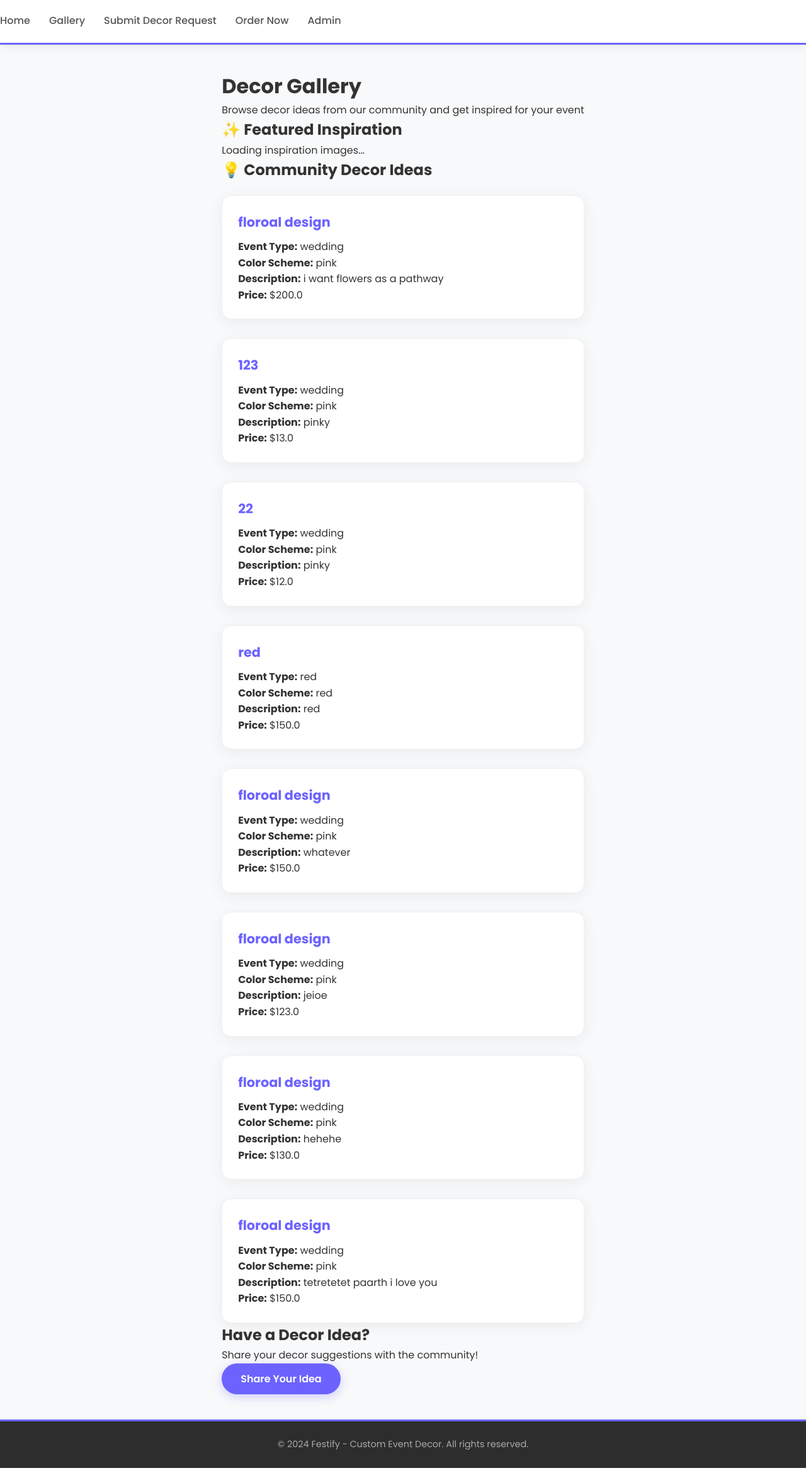
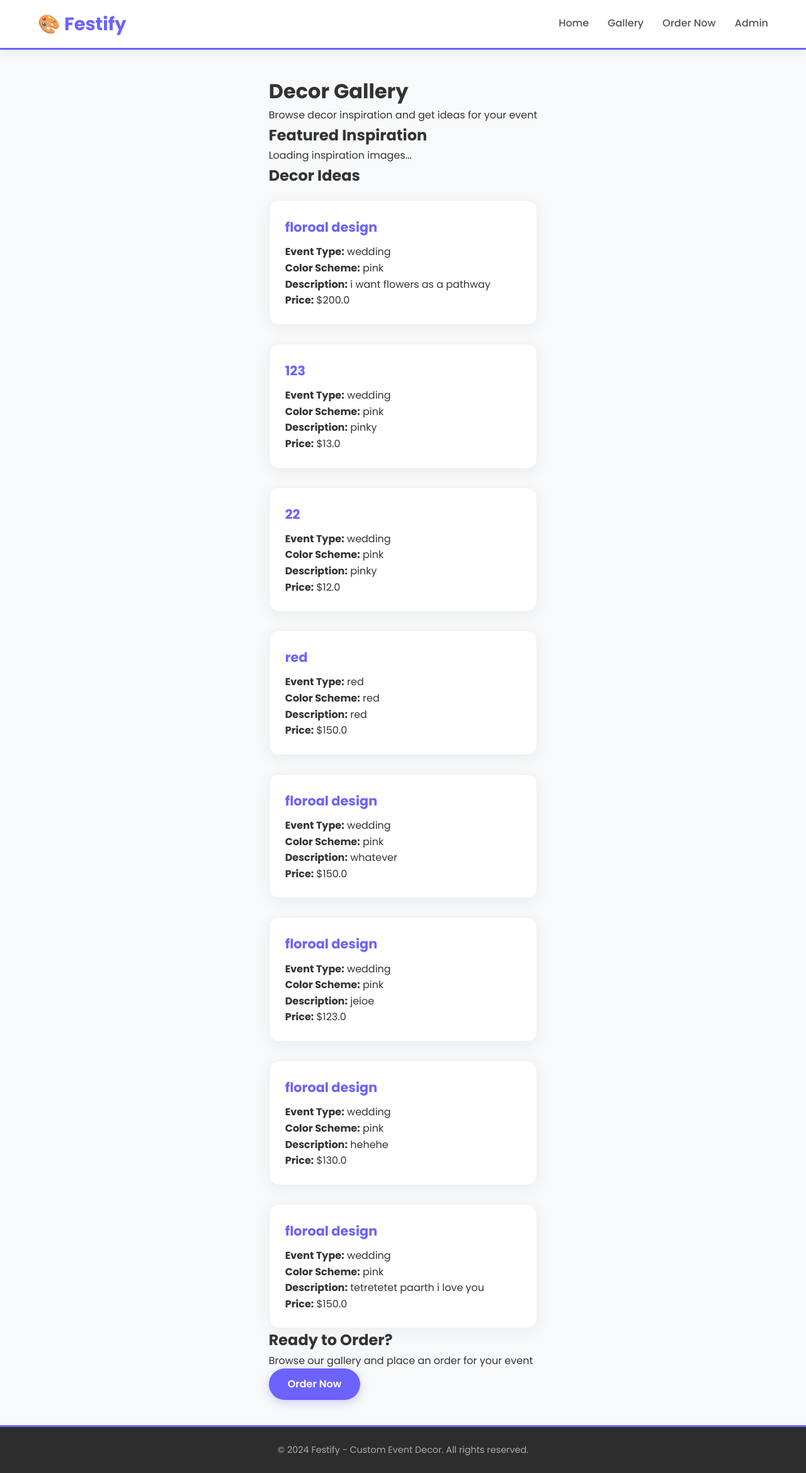
Before and after one commit to Jithubby/festify-design-proj, a Flask app: page /decor in a window 1280 px wide. Shown: the whole page at 63% size. Run offline with Flask 3, Linux system fonts and the light colour scheme; data comes from the database, SQL or seed files in the repository; data that the repository does not hold is empty.

Commit message:
changed /submitorder route  with multiple routes

```diff
--- a/app.py
+++ b/app.py
@@ -1,7 +1,7 @@
 from flask import Flask, render_template, request, redirect, session
 import sqlite3
 import requests
-import os
+from datetime import datetime
 
 app = Flask(__name__)
 app.secret_key = 'festify_secret_key'
@@ -19,7 +19,7 @@ def create_database():
     connection = sqlite3.connect(DATABASE)
     cursor = connection.cursor()
 
-    # table for decor suggestions (user submitted)
+    # table for decor ideas (admin adds these)
     cursor.execute("""
         CREATE TABLE IF NOT EXISTS decor (
             id INTEGER PRIMARY KEY AUTOINCREMENT,
@@ -67,77 +67,30 @@ def get_unsplash_images(query="event decor", count=6):
 
 # ===== ROUTES =====
 
+# homepage
 @app.route("/")
 def index():
     return render_template("index.html")
 
+# decor gallery page
 @app.route("/decor")
 def view_decor():
-    # get user submitted decor
     connection = sqlite3.connect(DATABASE)
     cursor = connection.cursor()
     cursor.execute("SELECT * FROM decor")
     decor_items = cursor.fetchall()
     connection.close()
 
-    # get unsplash inspiration images
     images = get_unsplash_images("event decoration ideas", 6)
 
     return render_template("decor.html", decor_items=decor_items, unsplash_images=images)
 
-@app.route("/add", methods=["POST"])
-def add_decor():
-    decor_name = request.form.get("decor_name")
-    event_type = request.form.get("event_type")
-    color_scheme = request.form.get("color_scheme")
-    description = request.form.get("description")
-    price = request.form.get("price")
-
-    # validations
-    if not decor_name:
-        return render_template("index.html", error="Decor Name is required")
-    if not event_type:
-        return render_template("index.html", error="Event Type is required")
-    if not color_scheme:
-        return render_template("index.html", error="Color Scheme is required")
-    if not description:
-        return render_template("index.html", error="Description is required")
-    if not price:
-        return render_template("index.html", error="Price is required")
-
-    # only letters and spaces for name, event, color
-    if not all(char.isalpha() or char.isspace() for char in decor_name):
-        return render_template("index.html", error="Decor Name must contain only letters and spaces")
-    if not all(char.isalpha() or char.isspace() for char in event_type):
-        return render_template("index.html", error="Event Type must contain only letters and spaces")
-
-    allowed = set("abcdefghijklmnopqrstuvwxyzABCDEFGHIJKLMNOPQRSTUVWXYZ &")
-    if not all(char in allowed for char in color_scheme):
-        return render_template("index.html", error="Color Scheme must contain only letters, spaces, and &")
-
-    # price validation
-    try:
-        price_float = float(price)
-    except ValueError:
-        return render_template("index.html", error="Price must be a valid number")
-    if price_float <= 0:
-        return render_template("index.html", error="Price must be greater than $0")
-
-    connection = sqlite3.connect(DATABASE)
-    cursor = connection.cursor()
-    cursor.execute("""
-        INSERT INTO decor (decor_name, event_type, color_scheme, description, price)
-        VALUES (?, ?, ?, ?, ?)
-    """, (decor_name, event_type, color_scheme, description, price_float))
-    connection.commit()
-    connection.close()
-
-    return redirect("/decor")
-
+# order form page
 @app.route("/order")
 def order_form():
     return render_template("order.html")
 
+# submit order
 @app.route("/submit_order", methods=["POST"])
 def submit_order():
     customer_name = request.form.get("customer_name")
@@ -150,6 +103,7 @@ def submit_order():
     venue = request.form.get("venue")
     special_requests = request.form.get("special_requests")
 
+    # validations
     if not customer_name:
         return render_template("order.html", error="Name is required")
     if not email:
@@ -161,7 +115,6 @@ def submit_order():
     if not event_date:
         return render_template("order.html", error="Event date is required")
 
-    from datetime import datetime
     order_date = datetime.now().strftime("%Y-%m-%d %H:%M")
 
     connection = sqlite3.connect(DATABASE)
@@ -188,6 +141,7 @@ def submit_order():
                              'special_requests': special_requests
                          })
 
+# admin login
 @app.route("/login", methods=["GET", "POST"])
 def login():
     if request.method == "POST":
@@ -200,6 +154,7 @@ def login():
             return render_template("login.html", error="Invalid username or password")
     return render_template("login.html")
 
+# admin dashboard
 @app.route("/admin")
 def admin():
     if not session.get('logged_in'):
@@ -213,6 +168,7 @@ def admin():
 
     return render_template("admin.html", orders=orders)
 
+# logout
 @app.route("/logout")
 def logout():
     session.pop('logged_in', None)
--- a/templates/admin.html
+++ b/templates/admin.html
@@ -13,7 +13,6 @@
             <div class="nav-links">
                 <a href="/">Home</a>
                 <a href="/decor">Gallery</a>
-                <a href="/add-idea">Submit Decor</a>
                 <a href="/order">Order Now</a>
                 <a href="/logout">Logout</a>
             </div>
--- a/templates/decor.html
+++ b/templates/decor.html
@@ -8,28 +8,30 @@
 <body>
     <!-- navigation bar -->
     <nav class="navbar">
-        <div class="nav-links">
-    <a href="/">Home</a>
-    <a href="/decor">Gallery</a>
-    <a href="/add-idea">Submit Decor Request</a>
-    <a href="/order">Order Now</a>
-    <a href="/login">Admin</a>
+        <div class="nav-container">
+            <a href="/" class="nav-logo">🎨 Festify</a>
+            <div class="nav-links">
+                <a href="/">Home</a>
+                <a href="/decor">Gallery</a>
+                <a href="/order">Order Now</a>
+                <a href="/login">Admin</a>
+            </div>
         </div>
     </nav>
 
     <!-- main content -->
     <div class="container">
         <h1 class="page-title">Decor Gallery</h1>
-        <p class="subtitle">Browse decor ideas from our community and get inspired for your event</p>
+        <p class="subtitle">Browse decor inspiration and get ideas for your event</p>
 
         <!-- unsplash inspiration section -->
-        <h2>✨ Featured Inspiration</h2>
+        <h2>Featured Inspiration</h2>
         <div class="inspiration-grid">
             {% if unsplash_images %}
                 {% for image in unsplash_images %}
                 <div class="inspiration-card">
                     <img src="{{ image.urls.small }}" alt="Decor inspiration">
-                    <p>📸 {{ image.user.name }}</p>
+                    <p>Photo by {{ image.user.name }}</p>
                 </div>
                 {% endfor %}
             {% else %}
@@ -37,8 +39,8 @@
             {% endif %}
         </div>
 
-        <!-- community decor suggestions -->
-        <h2>💡 Community Decor Ideas</h2>
+        <!-- decor ideas from database -->
+        <h2>Decor Ideas</h2>
         <div class="decor-grid">
             {% if decor_items %}
                 {% for decor in decor_items %}
@@ -51,15 +53,15 @@
                 </div>
                 {% endfor %}
             {% else %}
-                <p>No decor suggestions yet. Be the first to <a href="/">add one</a>!</p>
+                <p>No decor ideas available yet. Check back soon!</p>
             {% endif %}
         </div>
 
         <!-- call to action -->
         <div class="cta-section">
-            <h2>Have a Decor Idea?</h2>
-            <p>Share your decor suggestions with the community!</p>
-            <a href="/" class="btn btn-primary">Share Your Idea</a>
+            <h2>Ready to Order?</h2>
+            <p>Browse our gallery and place an order for your event</p>
+            <a href="/order" class="btn btn-primary">Order Now</a>
         </div>
     </div>
 
--- a/templates/index.html
+++ b/templates/index.html
@@ -13,7 +13,6 @@
             <div class="nav-links">
                 <a href="/">Home</a>
                 <a href="/decor">Gallery</a>
-                <a href="/add-idea">Add Idea</a>
                 <a href="/order">Order Now</a>
                 <a href="/login">Admin</a>
             </div>
--- a/templates/login.html
+++ b/templates/login.html
@@ -13,7 +13,6 @@
             <div class="nav-links">
                 <a href="/">Home</a>
                 <a href="/decor">Gallery</a>
-                <a href="/add-idea">Submit Decor</a>
                 <a href="/order">Order Now</a>
                 <a href="/login">Admin</a>
             </div>
--- a/templates/order.html
+++ b/templates/order.html
@@ -13,7 +13,6 @@
             <div class="nav-links">
                 <a href="/">Home</a>
                 <a href="/decor">Gallery</a>
-                <a href="/add-idea">Submit Decor</a>
                 <a href="/order">Order Now</a>
                 <a href="/login">Admin</a>
             </div>
```
Also changed, not shown: templates/addidea.html (deleted, +0 -63 lines).
